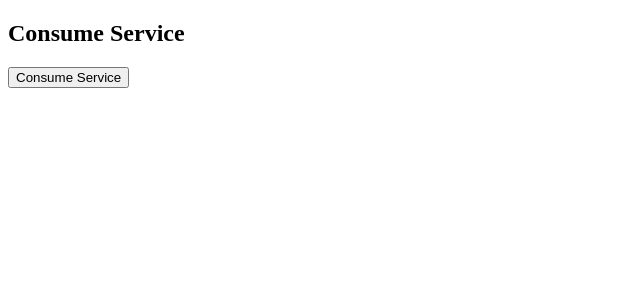
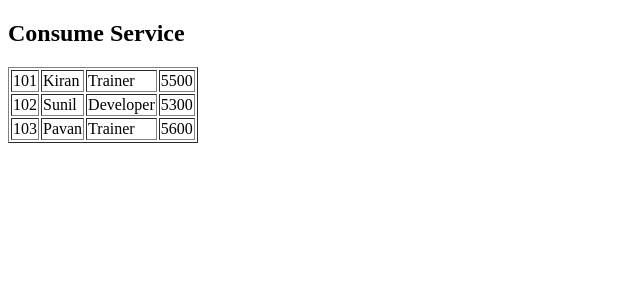
Before and after one commit to jackofalltradesprogrammer/AngularBootCamp, an Angular app: page / in a window 1280 px wide. Shown: the top 300 px of the page, without its empty margins (0-640 px from the left). Built offline with nearby package versions, Linux system fonts and the light colour scheme.

Commit message:
D7 - Create an employee service and consume the service to get data to Employee compnent

```diff
--- a/src/app/app.component.html
+++ b/src/app/app.component.html
@@ -1,4 +1,3 @@
 <h2>Consume Service</h2>
 
-<button (click)='getHelloMessageFromService()'>Consume Service</button> <br>
-{{msg}}
+<app-employee></app-employee>
--- a/src/app/app.module.ts
+++ b/src/app/app.module.ts
@@ -7,6 +7,7 @@ import { PersonListComponent } from './person-list/person-list.component';
 import { PersonCountComponent } from './person-count/person-count.component';
 import { ParentComponent } from './parent/parent.component';
 import { ChildComponent } from './child/child.component';
+import { EmployeeComponent } from './employee/employee.component';
 
 
 
@@ -16,7 +17,8 @@ import { ChildComponent } from './child/child.component';
     PersonListComponent,
     PersonCountComponent,
     ParentComponent,
-    ChildComponent
+    ChildComponent,
+    EmployeeComponent
   ],
   imports: [
     BrowserModule, FormsModule
--- /dev/null
+++ b/src/app/employee.service.ts
@@ -0,0 +1,14 @@
+import { Injectable } from '@angular/core';
+
+@Injectable()
+export class EmployeeService {
+employees:any[];
+  constructor() {
+    this.employees=[
+      {id:101, ename:"Kiran", job:"Trainer", salary:5500},
+      {id:102, ename:"Sunil", job:"Developer", salary:5300},
+      {id:103, ename:"Pavan", job:"Trainer", salary:5600}
+    ];
+   }
+
+}
--- /dev/null
+++ b/src/app/employee/employee.component.html
@@ -0,0 +1,8 @@
+<table border="1">
+  <tr *ngFor='let e of employees'>
+    <td>{{e.id}}</td>
+    <td>{{e.ename}}</td>
+    <td>{{e.job}}</td>
+    <td>{{e.salary}}</td>
+  </tr>
+</table>
--- /dev/null
+++ b/src/app/employee/employee.component.ts
@@ -0,0 +1,19 @@
+import { Component, OnInit } from '@angular/core';
+import { EmployeeService } from '../employee.service';
+
+@Component({
+  selector: 'app-employee',
+  templateUrl: './employee.component.html',
+  styleUrls: ['./employee.component.css'],
+  providers: [EmployeeService]
+})
+export class EmployeeComponent implements OnInit {
+  employees:any[]=[];
+  constructor(private _es:EmployeeService) {
+    this.employees = this._es.employees;
+   }
+
+  ngOnInit() {
+  }
+
+}
```
Also changed, not shown: src/app/employee/employee.component.css (added), 2 other files (tests, documents, lock files or other folders).
